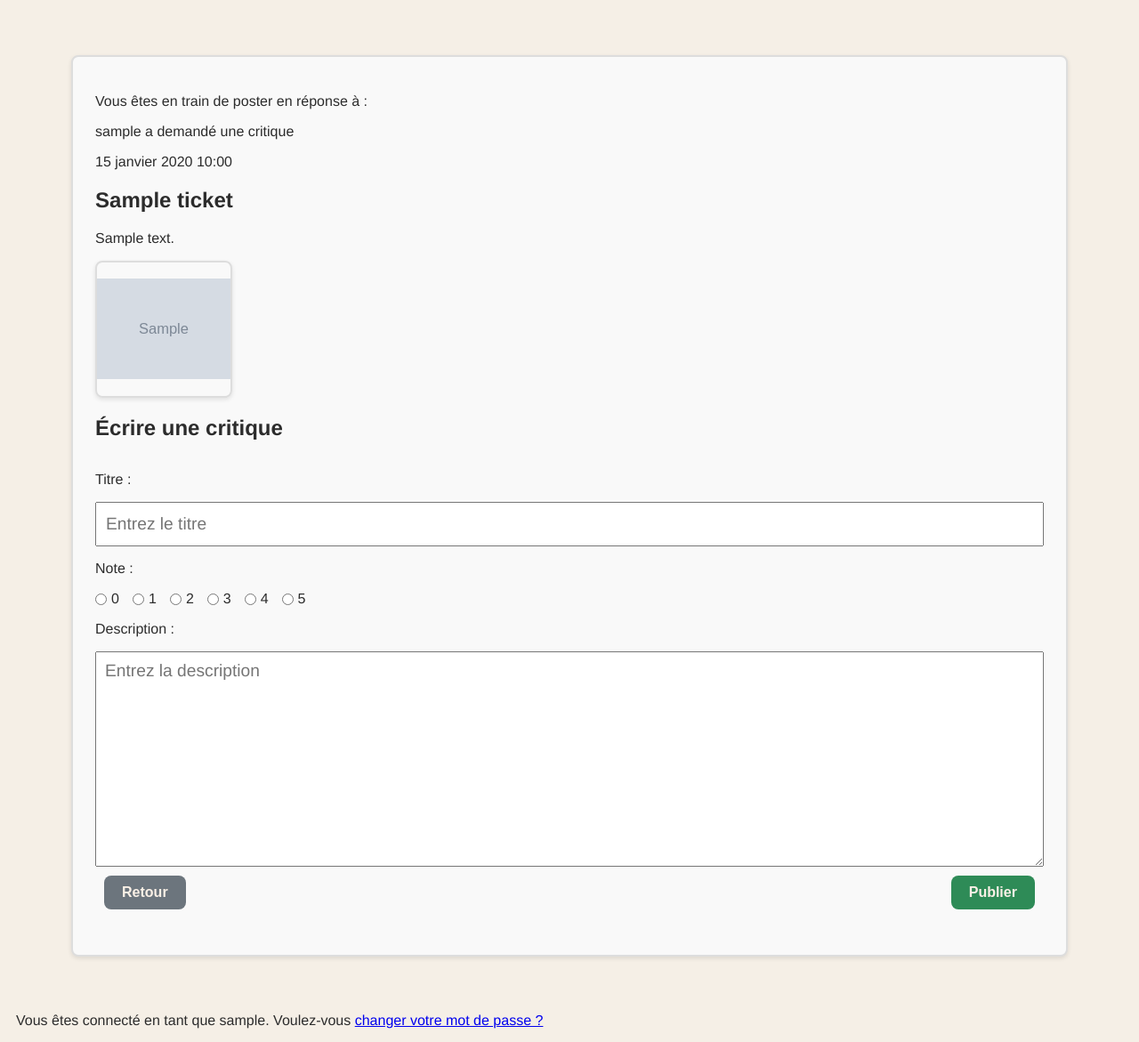
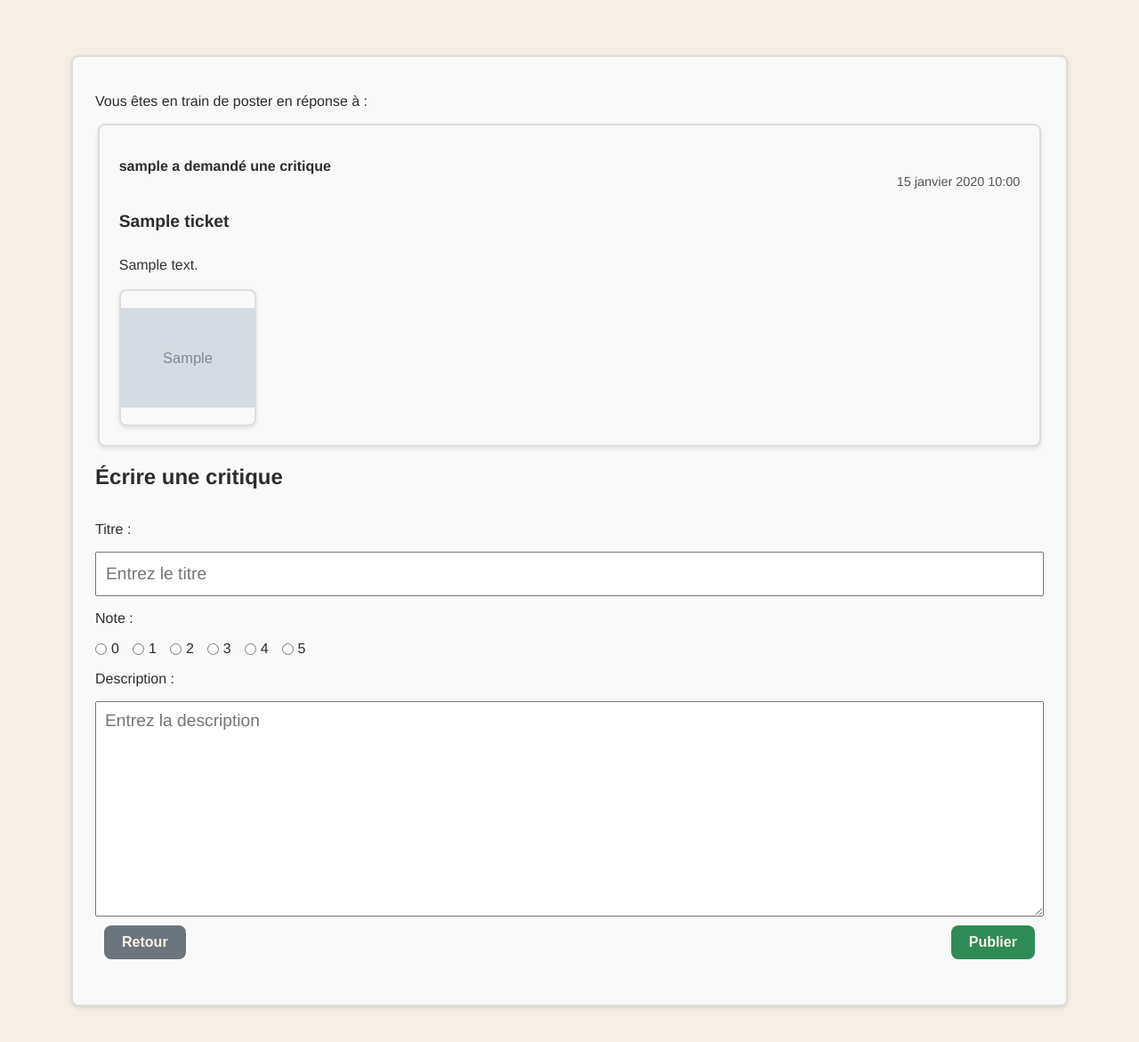
Before and after one commit to SallyPJ/ocp9, a Django app: page /create-review/1/ in a window 1280 px wide. Shown: the part 125-1296 px from the top of the page at 89% size. Run offline with Django 5.2, Linux system fonts and the light colour scheme; a user stored in the database is signed in; tables that the repository leaves empty hold one stand-in row (values such as "Sample post"); grey boxes marked "Sample" are stand-in pictures.

Commit message:
fix : affichage du résumé des critiques

```diff
--- a/BooksReview/reviews/models.py
+++ b/BooksReview/reviews/models.py
@@ -6,7 +6,7 @@ from PIL import Image
 
 
 class Photo(models.Model):
-    image = models.ImageField()
+    image = models.ImageField(blank=True, null=True)
     uploader = models.ForeignKey(settings.AUTH_USER_MODEL, on_delete=models.CASCADE)
     date_created = models.DateTimeField(auto_now_add=True)
 
@@ -18,7 +18,8 @@ class Photo(models.Model):
 
     def save(self, *args, **kwargs):
         super().save(*args, **kwargs)
-        self.resize_image()
+        if self.image:
+            self.resize_image()
 
 
 class Ticket(models.Model):
--- a/BooksReview/reviews/templates/reviews/display-feed.html
+++ b/BooksReview/reviews/templates/reviews/display-feed.html
@@ -17,7 +17,7 @@
                         <h2 class="post-item__headline">{{ ticket.title }}</h2>
                         <p class="post-item__description">{{ ticket.description }}</p>
 
-                        {% if ticket.photo %}
+                        {% if ticket.photo and ticket.photo.image %}
                             <img class="ticket-item__image" src="{{ ticket.photo.image.url }}" alt="Photo du billet">
                         {% endif %}
 
@@ -63,7 +63,7 @@
                         <p class="post-item__description">{{ review.body }}</p>
 
                         <!-- Résumé du ticket lié -->
-                        <div class="ticket-summary">
+                        <div class="ticket-summary__content">
                             <div class="post-item">
                                 <header class="post-item__header">
                                     <p class="post-item__author">{{ review.ticket.user }} a demandé une critique</p>
@@ -73,7 +73,7 @@
                                 <p class="post-item__description">{{ review.ticket.description }}</p>
                             </div>
 
-                            {% if review.ticket.photo %}
+                            {% if review.ticket.photo  and review.ticket.photo.image %}
                                 <div class="ticket-item__image-container--thumbnail">
                                     <img class="ticket-item__image image-thumbnail" src="{{ review.ticket.photo.image.url }}" alt="Photo du billet">
                                 </div>
--- a/BooksReview/reviews/templates/reviews/manage-review.html
+++ b/BooksReview/reviews/templates/reviews/manage-review.html
@@ -1,19 +1,19 @@
 {% extends 'base.html' %}
 {% block content %}
 <main class="page-layout">
-    <section class="view_ticket_for_review">
+    <section class="ticket-summary">
         <p>Vous êtes en train de poster en réponse à :</p>
-        <div class="view_ticket_for_review__content">
-            <div class="ticket-item">
-                <header class="ticket-item__header">
-                    <p class="ticket-item__author">{{ ticket.user }} a demandé une critique</p>
-                    <time class="ticket-item__time">{{ ticket.time_created }}</time>
+        <div class="ticket-summary__content">
+            <div class="post-item">
+                <header class="post-item__header">
+                    <p class="post-item__author">{{ ticket.user }} a demandé une critique</p>
+                    <time class="post-item__time">{{ ticket.time_created }}</time>
                 </header>
-                <h2 class="ticket-item__headline">{{ ticket.title }}</h2>
-                <p class="ticket-item__description">{{ ticket.description }}</p>
+                <h2 class="post-item__headline">{{ ticket.title }}</h2>
+                <p class="post-item__description">{{ ticket.description }}</p>
             </div>
 
-            {% if ticket.photo %}
+            {% if ticket.photo and ticket.photo.image %}
             <div class="ticket-item__image-container--thumbnail">
                 <img class="ticket-item__image image-thumbnail" src="{{ ticket.photo.image.url }}" alt="Photo du billet">
             </div>
--- a/BooksReview/reviews/views.py
+++ b/BooksReview/reviews/views.py
@@ -85,7 +85,10 @@ def create_or_edit_ticket(request, ticket_id=None):
                 ticket.photo = photo
 
             ticket.save()
-            return redirect('home')  # Redirige vers la page des posts
+            if ticket_id:  # Modification
+                return redirect('posts')
+            else:  # Création
+                return redirect('home')
 
     context = {
         'ticket_form': ticket_form,
@@ -124,6 +127,7 @@ def create_or_edit_review(request, ticket_id=None, review_id=None):
         review = get_object_or_404(Review, id=review_id)
         if review.user != request.user:
             return HttpResponseForbidden("Vous n'êtes pas autorisé à modifier cette critique.")
+        ticket = review.ticket
     else:
         review = Review(ticket=ticket, user=request.user)
 
@@ -137,7 +141,10 @@ def create_or_edit_review(request, ticket_id=None, review_id=None):
             if not review_id:
                 review.ticket = ticket  # Associe le ticket lors de la création
             review.save()
-            return redirect('posts')  # Redirige après modification ou création
+            if review_id:  # Modification
+                return redirect('posts')
+            else:  # Création
+                return redirect('home')
 
     context = {
         'review_form': review_form,
@@ -178,7 +185,14 @@ def create_ticket_and_review(request):
             photo.save()
             ticket = ticket_form.save(commit=False)
             ticket.user = request.user
-            ticket.photo = photo
+            # Gestion de l'image optionnelle
+            if photo_form.cleaned_data.get('image'):  # Vérifie si une image a été téléchargée
+                photo = photo_form.save(commit=False)
+                photo.uploader = request.user
+                photo.save()
+                ticket.photo = photo
+            else:
+                ticket.photo = None
             ticket.save()
 
             # Sauvegarde de la critique liée au ticket
@@ -186,13 +200,11 @@ def create_ticket_and_review(request):
             review.user = request.user
             review.ticket = ticket
             review.save()
-
             return redirect('home')
         else:
             # Afficher les erreurs de validation pour débogage
             print("Erreurs dans ticket_form :", ticket_form.errors)
             print("Erreurs dans photo_form :", photo_form.errors)
-            # Redirige vers la page principale après succès
 
     context = {
         'ticket_form': ticket_form,
--- a/BooksReview/static/styles.css
+++ b/BooksReview/static/styles.css
@@ -282,6 +282,7 @@ button.navbar__link:hover {
     border-radius: 8px; /* Coins arrondis */
     padding: 10px; /* Espacement interne */
     background-color: #fff; /* Fond blanc */
+    background: linear-gradient(135deg, #F5F5F5, #E0E0E0);
     box-shadow: 0 2px 5px rgba(0, 0, 0, 0.1); /* Ombre pour l'esthétique */
     display: flex;
     flex-direction: column;
@@ -358,7 +359,7 @@ button.navbar__link:hover {
     margin-top: 10px;
 }
 
-.ticket-summary{
+.ticket-summary__content{
     width: 95%;
     height: auto;
     display: flex;
```
Also changed, not shown: BooksReview/reviews/templates/reviews/ticket-summary.html (added).
